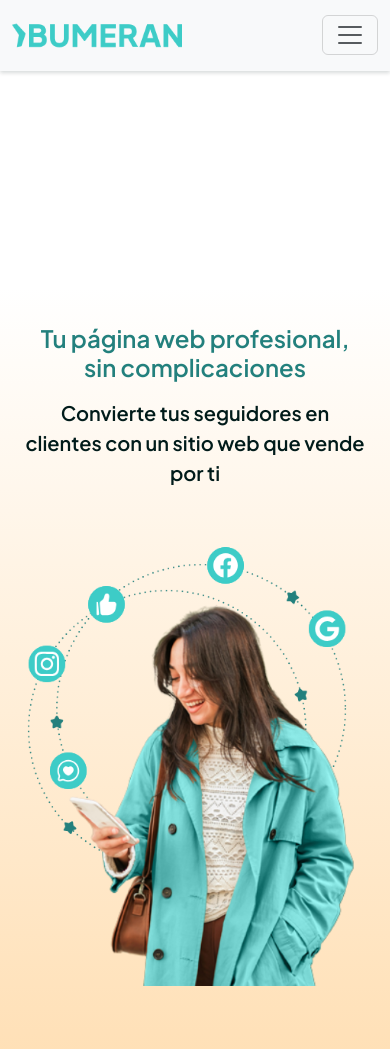
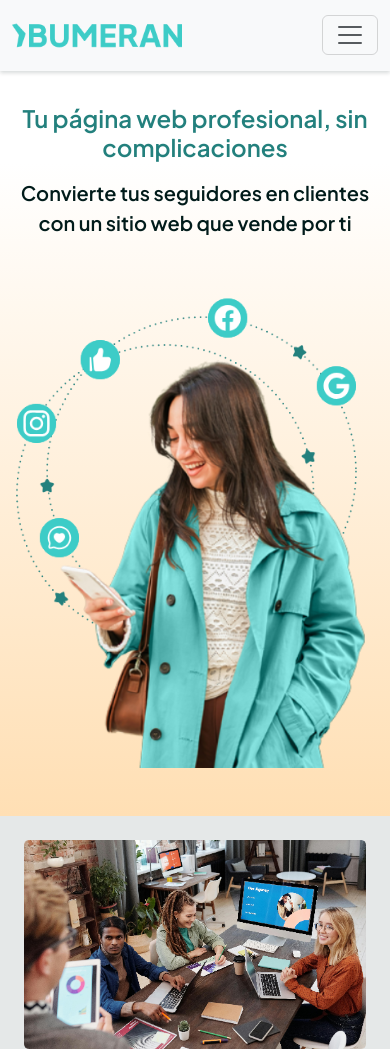
Before and after one commit to emmmi33/bumeran.net, a plain HTML site: page index.html in a window 390 px wide. Shown: the top 1049 px of the page. Drawn offline with nearby package versions, Linux system fonts and the light colour scheme.

Commit message:
fix margenes

```diff
--- a/index.html
+++ b/index.html
@@ -73,21 +73,27 @@
         </nav>
       </header>
       <section id="principal" class="section_center banner bg_gradient">
-        <div id="principal_hero" class="container">
-          <div class="section_left">
+        <div id="principal_hero" class="container-fluid">
+          <div class="row">
+                      <div class="section_left">
             <h1>Tu página web profesional, sin complicaciones</h1>
             <p class="subtitle">
               Convierte tus seguidores en clientes con un sitio web que vende
               por ti
             </p>
           </div>
-          <div class="section_right img_section">
+          </div>
+
+          <div class="row">
+            <div class="section_right img_section">
             <img
               id="img_banner"
               src="./img/joven_sonrie_mirando_smartphone_con_notificaciones_de_redes_sociales.webp"
               alt="mujer sonrie mirando smartphone con notificaciones de google, instagram y facebook"
             />
           </div>
+          </div>
+
         </div>
       </section>
 
@@ -183,7 +189,6 @@
             Explora nuestros trabajos
           </a>
         </div>
-
       </div>
 
       <div class="seccion_bg_color">
@@ -219,6 +224,7 @@
             <img
               src="./img/img_ppal_servicios.webp"
               alt="2 computadores sobre un escritorio mostrando el progreso de un diseño"
+
             />
           </div>
         </div>
--- a/styles/scss/layout/_grid.scss
+++ b/styles/scss/layout/_grid.scss
@@ -19,7 +19,6 @@ div #grid {
     // más de 1024px
     @media screen and (max-width: 1024px) {
         max-width: 100dvw;
-        margin: auto;
         align-items: center;
     }
 
@@ -40,8 +39,6 @@ section #principal {
     flex-direction: row;
     justify-content: flex-start;
 
-    margin: 0px 48px;
-
     h1 {
         text-align: center;
     }
@@ -49,7 +46,6 @@ section #principal {
     // más de 1024px
     @media screen and (max-width: 1024px) {
         max-width: 1024px;
-        margin: 132px auto auto;
         align-items: center;
     }
 
@@ -123,7 +119,6 @@ div #principal_hero {
     // más de 1024px
     @media screen and (max-width: 1024px) {
         max-width: 1024px;
-        margin: 48px 0;
         align-items: center;
     }
 
@@ -136,7 +131,6 @@ div #principal_hero {
 
         row-gap: 16px;
         padding: 24px 0px;
-        margin-top: 120px;
 
         justify-content: center;
         align-items: center;
@@ -177,7 +171,6 @@ div #quienes_somos {
     // más de 1024px
     @media screen and (max-width: 1024px) {
         max-width: 1024px;
-        margin: 48px 0;
         align-items: center;
     }
 
@@ -311,7 +304,6 @@ div #servicios {
     // más de 1024px
     @media screen and (max-width: 1024px) {
         max-width: 1024px;
-        margin: auto;
         align-items: center;
     }
 
@@ -376,7 +368,6 @@ div #contacto {
     // más de 1024px
     @media screen and (max-width: 1024px) {
         max-width: 1024px;
-        margin: auto;
         align-items: center;
     }
 
--- a/styles/scss/layout/_seccion.scss
+++ b/styles/scss/layout/_seccion.scss
@@ -17,10 +17,9 @@
 
     text-align: center;
     padding: 24px 0px;
-    margin-bottom: 24px;
 
     &.banner {
-     margin-top: 148px;
+     margin-top: 48px;
     }
 
     &.bg_gradient {
@@ -56,6 +55,7 @@
     }
 }
 
+// Imágenes en secciones
 .img_section {
     display: flex;
     align-items: center;
```
Also changed, not shown: styles/css/style.css, 1 other file.
